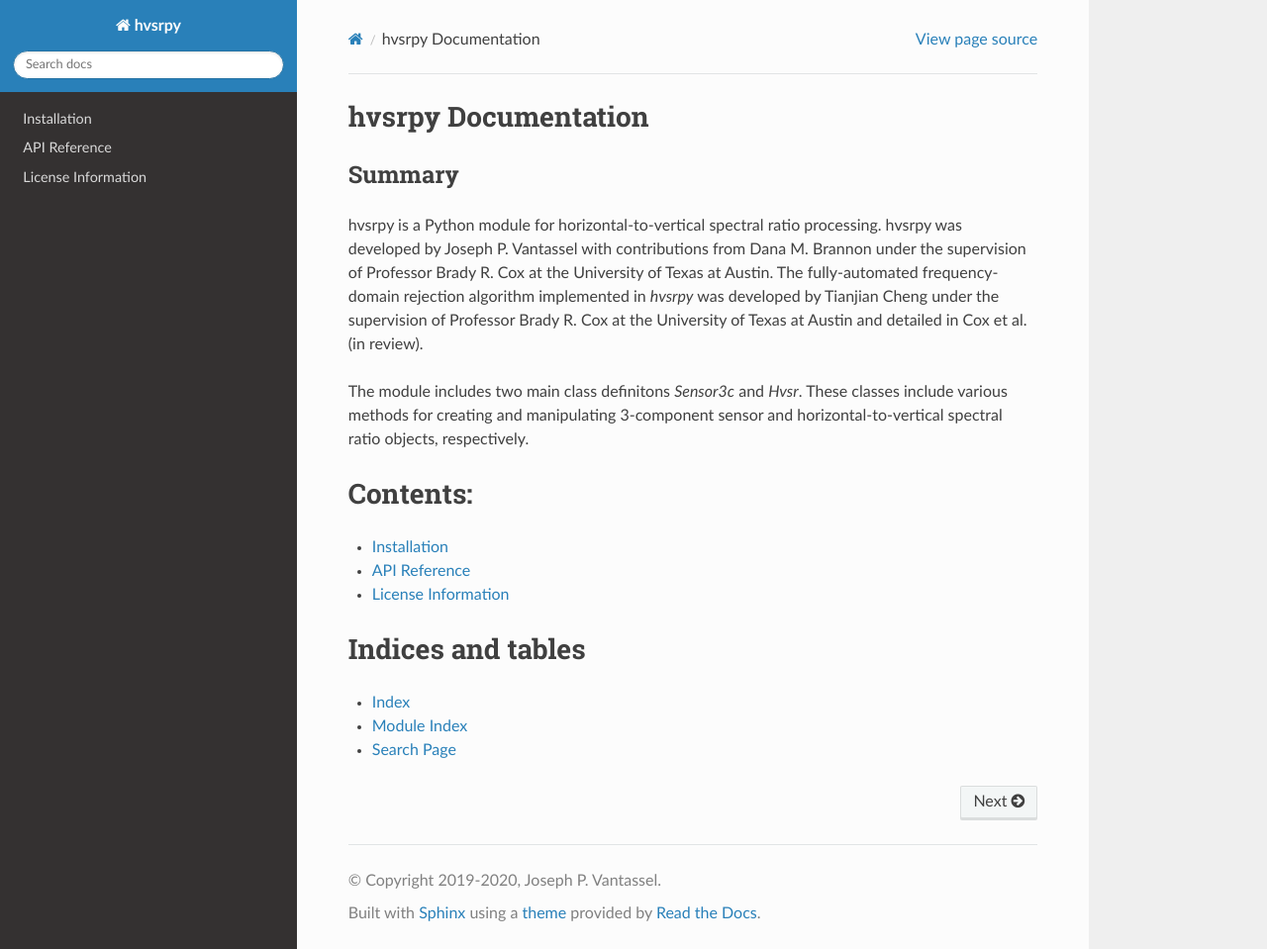
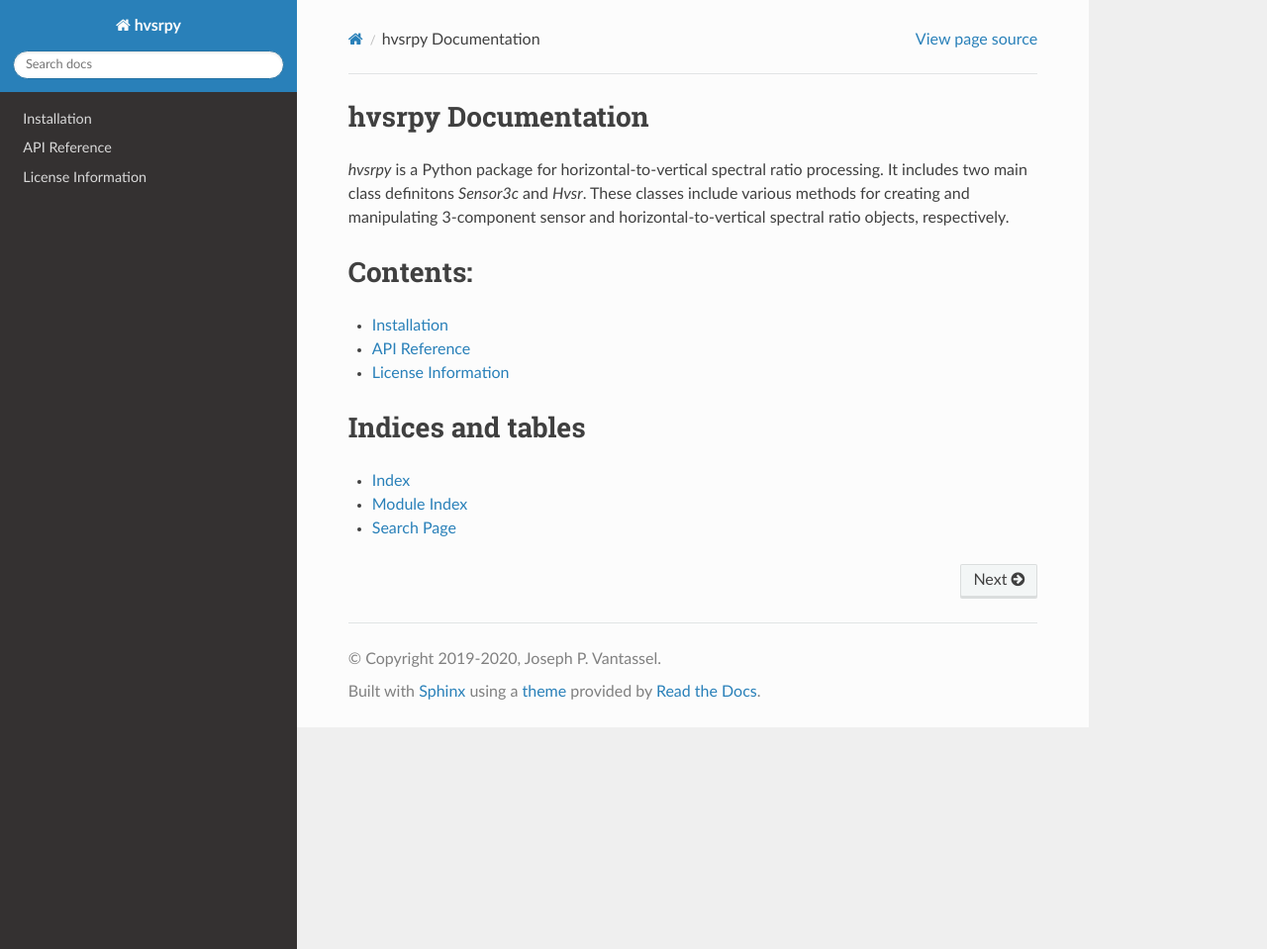
Before and after one commit to jpvantassel/hvsrpy, a Sphinx documentation site: the page built from docs/index.rst, in a window 1280 px wide and 959 px high. Shown: the whole window at 99% size. Built offline with Sphinx 7.4.7 and the Read the Docs theme 2.0.0, drawn with Linux system fonts in a browser that asks for light colours.

Commit message:
:books: Docs update

```diff
--- a/docs/conf.py
+++ b/docs/conf.py
@@ -23,7 +23,6 @@ author = 'Joseph P. Vantassel'
 
 # The full version, including alpha/beta/rc tags
 release = '0.2.0'
-
 
 # -- General configuration ---------------------------------------------------
 
@@ -73,7 +72,7 @@ html_theme = "sphinx_rtd_theme"
 # Add any paths that contain custom static files (such as style sheets) here,
 # relative to this directory. They are copied after the builtin static files,
 # so a file named "default.css" will overwrite the builtin "default.css".
-html_static_path = []
+html_static_path = ['_static']
 
 html_sidebars = {
    '**': ['localtoc.html', 'sourcelink.html', 'searchbox.html'],
--- a/docs/index.rst
+++ b/docs/index.rst
@@ -5,17 +5,8 @@
 hvsrpy Documentation
 ====================
 
-Summary
--------
-hvsrpy is a Python module for horizontal-to-vertical spectral ratio
-processing. hvsrpy was developed by Joseph P. Vantassel with contributions
-from Dana M. Brannon under the supervision of Professor Brady R. Cox at the
-University of Texas at Austin. The fully-automated frequency-domain rejection
-algorithm implemented in `hvsrpy` was developed by Tianjian Cheng under the
-supervision of Professor Brady R. Cox at the University of Texas at Austin and
-detailed in Cox et al. (in review).
-
-The module includes two main class definitons `Sensor3c` and `Hvsr`. These
+`hvsrpy` is a Python package for horizontal-to-vertical spectral ratio
+processing. It includes two main class definitons `Sensor3c` and `Hvsr`. These
 classes include various methods for creating and manipulating 3-component
 sensor and horizontal-to-vertical spectral ratio objects, respectively.
 
```
Also changed, not shown: README.md (+25 -7 lines).
